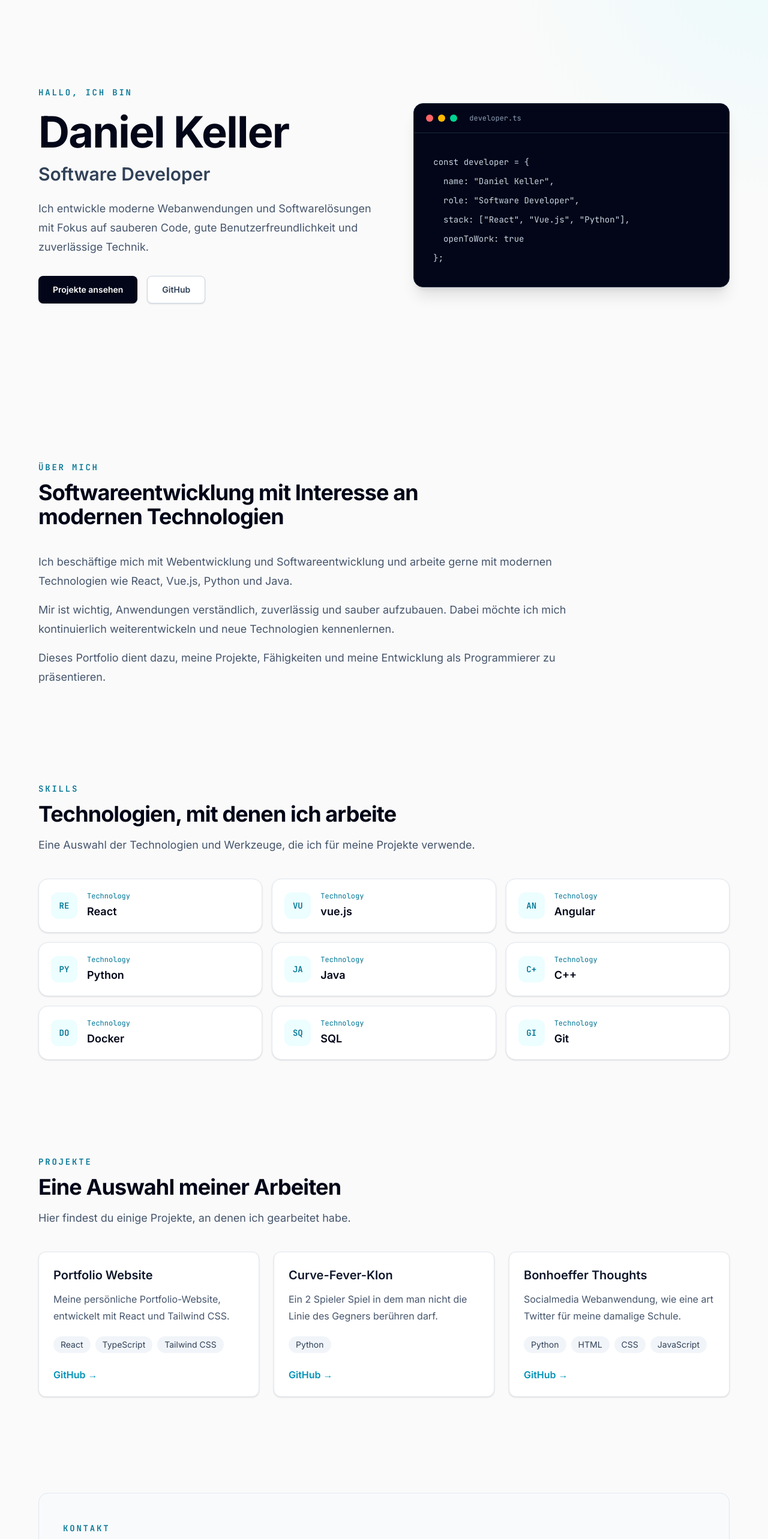
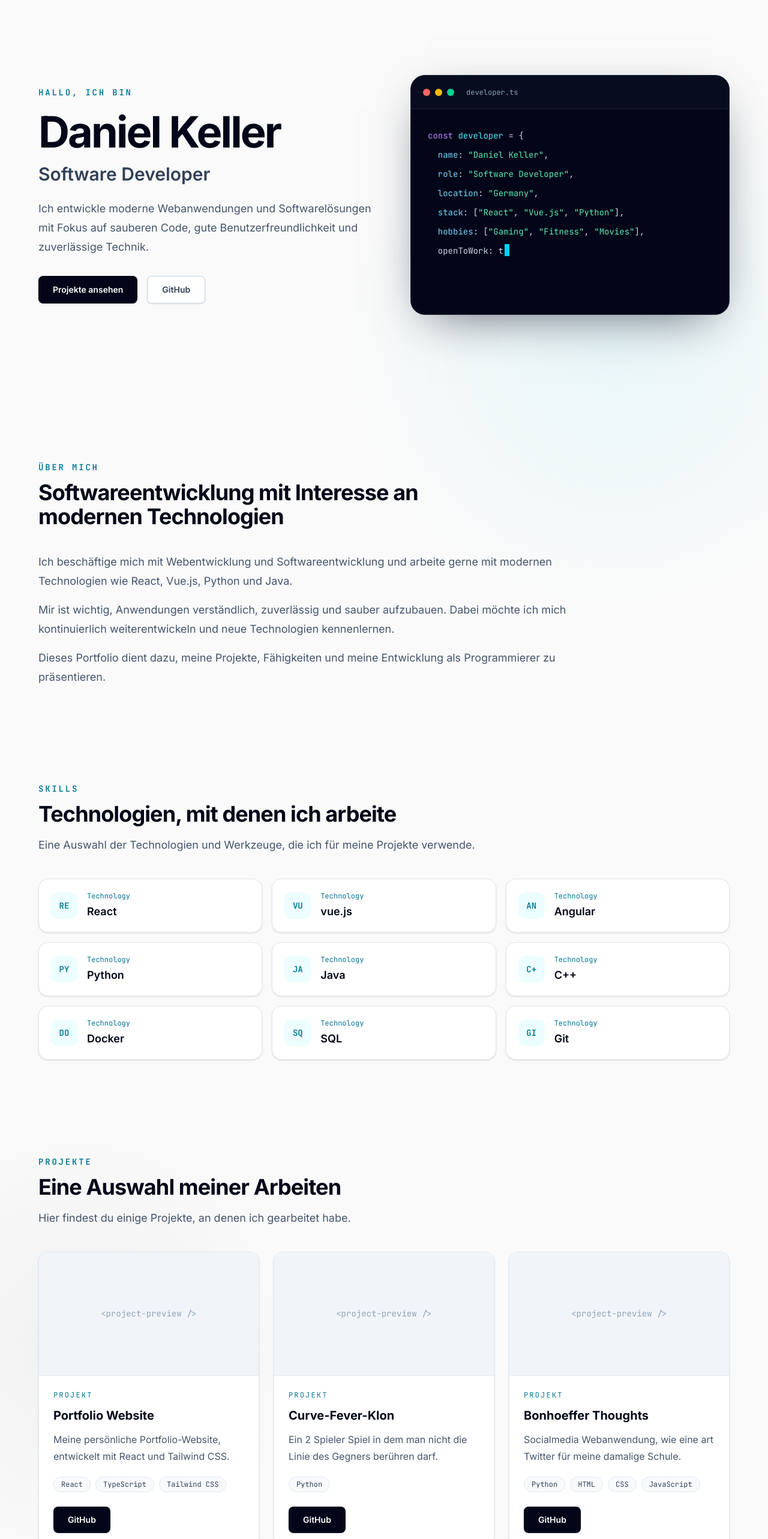
Before and after one commit to IXDemyx/portfolio, a React (Vite) app: page / in a window 1280 px wide. Shown: the part 100-2666 px from the top of the page at 60% size. Built offline with nearby package versions, Linux system fonts and the light colour scheme.

Commit message:
CodeWindow added, projects cards update

```diff
--- a/src/components/CodeWindow.tsx
+++ b/src/components/CodeWindow.tsx
@@ -0,0 +1,208 @@
+import { useEffect, useMemo, useState } from "react";
+import type { ReactNode } from "react";
+import profile from "../data/profile";
+
+interface CodeLine {
+  content: ReactNode;
+  plainText: string;
+}
+
+function CodeWindow() {
+  const lines = useMemo<CodeLine[]>(
+  () => [
+    {
+      plainText: "const developer = {",
+      content: (
+        <>
+          <span className="text-purple-400">const</span>{" "}
+          <span className="text-cyan-300">developer</span>{" "}
+          <span className="text-slate-300">= {"{"}</span>
+        </>
+      ),
+    },
+    {
+      plainText: `  name: "${profile.name}",`,
+      content: (
+        <>
+          {"  "}
+          <span className="text-sky-300">name</span>
+          <span className="text-slate-300">: </span>
+          <span className="text-emerald-300">"{profile.name}"</span>
+          <span className="text-slate-300">,</span>
+        </>
+      ),
+    },
+    {
+      plainText: `  role: "${profile.title}",`,
+      content: (
+        <>
+          {"  "}
+          <span className="text-sky-300">role</span>
+          <span className="text-slate-300">: </span>
+          <span className="text-emerald-300">"{profile.title}"</span>
+          <span className="text-slate-300">,</span>
+        </>
+      ),
+    },
+    {
+      plainText: '  location: "Germany",',
+      content: (
+        <>
+          {"  "}
+          <span className="text-sky-300">location</span>
+          <span className="text-slate-300">: </span>
+          <span className="text-emerald-300">"Germany"</span>
+          <span className="text-slate-300">,</span>
+        </>
+      ),
+    },
+    {
+  plainText: '  stack: ["React", "Vue.js", "Python"],',
+  content: (
+    <>
+      {"  "}
+      <span className="text-sky-300">stack</span>
+      <span className="text-slate-300">: [</span>
+      <span className="text-emerald-300">"React"</span>
+      <span className="text-slate-300">, </span>
+      <span className="text-emerald-300">"Vue.js"</span>
+      <span className="text-slate-300">, </span>
+      <span className="text-emerald-300">"Python"</span>
+      <span className="text-slate-300">],</span>
+    </>
+  ),
+},
+{
+  plainText: '  hobbies: ["Gaming", "Fitness", "Movies"],',
+  content: (
+    <>
+      {"  "}
+      <span className="text-sky-300">hobbies</span>
+      <span className="text-slate-300">: [</span>
+      <span className="text-emerald-300">"Gaming"</span>
+      <span className="text-slate-300">, </span>
+      <span className="text-emerald-300">"Fitness"</span>
+      <span className="text-slate-300">, </span>
+      <span className="text-emerald-300">"Movies"</span>
+      <span className="text-slate-300">],</span>
+    </>
+  ),
+},
+
+    {
+      plainText: "  openToWork: true",
+      content: (
+        <>
+          {"  "}
+          <span className="text-sky-300">openToWork</span>
+          <span className="text-slate-300">: </span>
+          <span className="text-orange-300">true</span>
+        </>
+      ),
+    },
+    {
+      plainText: "};",
+      content: <span className="text-slate-300">{"};"}</span>,
+    },
+    {
+      plainText: "export default developer;",
+      content: (
+        <>
+          <span className="text-purple-400">export default</span>{" "}
+          <span className="text-cyan-300">developer</span>
+          <span className="text-slate-300">;</span>
+        </>
+      ),
+    },
+  ],
+  [profile.name, profile.title],
+);
+
+  const [visibleLines, setVisibleLines] = useState(0);
+  const [visibleCharacters, setVisibleCharacters] = useState(0);
+  const [finished, setFinished] = useState(false);
+
+  useEffect(() => {
+    const reduceMotion = window.matchMedia(
+      "(prefers-reduced-motion: reduce)",
+    ).matches;
+
+    if (reduceMotion) {
+      // eslint-disable-next-line react-hooks/set-state-in-effect
+      setVisibleLines(lines.length);
+      setFinished(true);
+      return;
+    }
+
+    let timeoutId: ReturnType<typeof setTimeout>;
+
+    const currentLine = lines[visibleLines];
+
+    if (!currentLine) {
+      setFinished(true);
+      return;
+    }
+
+    if (visibleCharacters < currentLine.plainText.length) {
+      timeoutId = setTimeout(() => {
+        setVisibleCharacters((value) => value + 1);
+      }, 28);
+    } else {
+      timeoutId = setTimeout(() => {
+        setVisibleLines((value) => value + 1);
+        setVisibleCharacters(0);
+      }, 120);
+    }
+
+    return () => clearTimeout(timeoutId);
+  }, [lines, visibleLines, visibleCharacters]);
+
+  return (
+    <div className="h-100 overflow-hidden rounded-3xl border border-slate-800 bg-slate-950 shadow-[0_25px_80px_-30px_rgba(15,23,42,0.7)]">
+      <div className="flex h-14 items-center gap-2 border-b border-slate-800/80 bg-slate-900/40 px-5">
+        <span className="h-3 w-3 rounded-full bg-red-400" />
+        <span className="h-3 w-3 rounded-full bg-amber-400" />
+        <span className="h-3 w-3 rounded-full bg-emerald-400" />
+
+        <span className="ml-3 font-mono text-xs text-slate-400">
+          developer.ts
+        </span>
+      </div>
+
+      <div className="h-84 overflow-hidden p-7 font-mono text-sm leading-8">
+        {lines.map((line, index) => {
+          const isCompleted = index < visibleLines;
+          const isCurrent = index === visibleLines;
+
+          return (
+            <div key={line.plainText} className="min-h-8 whitespace-pre">
+              {isCompleted && line.content}
+
+              {isCurrent && (
+                <>
+                  <span className="text-slate-300">
+                    {line.plainText.slice(0, visibleCharacters)}
+                  </span>
+
+                  <span
+                    aria-hidden="true"
+                    className="ml-0.5 inline-block h-5 w-2 translate-y-1 bg-cyan-400"
+                  />
+                </>
+              )}
+
+              {finished && index === lines.length - 1 && (
+                <span
+                  aria-hidden="true"
+                  className="ml-0.5 inline-block h-5 w-2 translate-y-1 animate-pulse bg-cyan-400"
+                />
+              )}
+            </div>
+          );
+        })}
+      </div>
+    </div>
+  );
+}
+
+export default CodeWindow;
--- a/src/components/Navbar.tsx
+++ b/src/components/Navbar.tsx
@@ -15,7 +15,7 @@ function Navbar() {
     <header className="sticky top-0 z-50 border-b border-slate-200 bg-white/90 backdrop-blur">
       <div className="mx-auto flex max-w-6xl items-center justify-between px-6 py-4">
         <a href="#home" className="text-xl font-bold text-cyan-600">
-          Welcome
+          DK
         </a>
 
         <nav className="hidden gap-6 text-slate-700 md:flex">
--- a/src/components/ProjectCard.tsx
+++ b/src/components/ProjectCard.tsx
@@ -1,4 +1,5 @@
 import type { Project } from "../data/projects";
+import Button from "./Button";
 
 interface ProjectCardProps {
   project: Project;
@@ -6,46 +7,58 @@ interface ProjectCardProps {
 
 function ProjectCard({ project }: ProjectCardProps) {
   return (
-    <article className="flex h-full flex-col rounded-xl border border-slate-200 bg-white p-6 shadow-sm transition hover:-translate-y-1 hover:border-cyan-400 hover:shadow-lg">
-      <h3 className="mb-3 text-xl font-semibold text-slate-900">
+    <article className="group flex h-full flex-col overflow-hidden rounded-2xl border border-slate-200 bg-white shadow-sm transition duration-300 hover:-translate-y-1 hover:shadow-xl">
+      <div className="aspect-video overflow-hidden border-b border-slate-200 bg-slate-100">
+        {project.image ? (
+          <img
+            src={project.image}
+            alt={`Vorschau von ${project.title}`}
+            className="h-full w-full object-cover transition duration-500 group-hover:scale-105"
+          />
+        ) : (
+          <div className="flex h-full items-center justify-center">
+            <span className="font-mono text-sm text-slate-400">
+              {"<project-preview />"}
+            </span>
+          </div>
+        )}
+      </div>
+
+      <div className="flex flex-1 flex-col p-6">
+        <p className="font-mono text-xs uppercase tracking-[0.18em] text-cyan-700">
+          Projekt
+        </p>
+
+        <h3 className="mt-3 text-xl font-bold text-slate-950">
           {project.title}
         </h3>
 
-      <p className="mb-5 flex-1 leading-7 text-slate-600">
+        <p className="mt-3 flex-1 leading-7 text-slate-600">
           {project.description}
         </p>
 
-      <div className="mb-6 flex flex-wrap gap-2">
+        <div className="mt-5 flex flex-wrap gap-2">
           {project.technologies.map((technology) => (
             <span
               key={technology}
-            className="rounded-full bg-slate-100 px-3 py-1 text-sm text-slate-700"
+              className="rounded-full border border-slate-200 bg-slate-50 px-3 py-1 font-mono text-xs text-slate-700"
             >
               {technology}
             </span>
           ))}
         </div>
 
-      <div className="flex flex-wrap gap-4">
-        <a
-          href={project.github}
-          target="_blank"
-          rel="noreferrer"
-          className="font-semibold text-cyan-600 transition hover:text-cyan-500"
-        >
-          GitHub →
-        </a>
+        <div className="mt-6 flex flex-wrap gap-3">
+          <Button href={project.github} external>
+            GitHub
+          </Button>
 
           {project.demo && (
-          <a
-            href={project.demo}
-            target="_blank"
-            rel="noreferrer"
-            className="font-semibold text-slate-700 transition hover:text-cyan-600"
-          >
-            Live-Demo →
-          </a>
+            <Button href={project.demo} variant="secondary" external>
+              Live-Demo
+            </Button>
           )}
+        </div>
       </div>
     </article>
   );
--- a/src/data/projects.ts
+++ b/src/data/projects.ts
@@ -4,6 +4,7 @@ export interface Project {
   technologies: string[];
   github: string;
   demo?: string;
+  image?: string;
 }
 
 const projects: Project[] = [
--- a/src/index.css
+++ b/src/index.css
@@ -30,10 +30,10 @@ body {
   min-width: 320px;
   min-height: 100vh;
   background:
-    radial-gradient(circle at top right, rgb(207 250 254 / 35%), transparent 28rem),
+    radial-gradient(circle at 80% 20%, rgb(34 211 238 / 0.08), transparent 28rem),
+    radial-gradient(circle at 10% 70%, rgb(15 23 42 / 0.04), transparent 24rem),
     #fafafa;
 }
-
 a,
 button {
   -webkit-tap-highlight-color: transparent;
--- a/src/sections/Hero.tsx
+++ b/src/sections/Hero.tsx
@@ -1,5 +1,6 @@
 import profile from "../data/profile";
 import Button from "../components/Button";
+import CodeWindow from "../components/CodeWindow";
 
 function Hero() {
   return (
@@ -7,13 +8,13 @@ function Hero() {
       id="home"
       className="flex min-h-[calc(100vh-72px)] items-center px-6 py-16"
     >
-      <div className="mx-auto grid w-full max-w-6xl gap-10 lg:grid-cols-[1fr_0.9fr] lg:items-center">
-        <div className="max-w-2xl">
+      <div className="mx-auto grid w-full max-w-6xl gap-8 lg:grid-cols-[1.05fr_0.95fr] lg:items-center">
+        <div className="max-w-xl">
           <p className="font-mono text-sm font-semibold uppercase tracking-[0.2em] text-cyan-700">
             Hallo, ich bin
           </p>
 
-          <h1 className="mt-5 text-5xl font-bold tracking-tight text-slate-950 sm:text-6xl lg:text-7xl">
+          <h1 className="mt-5 text-5xl font-bold tracking-[-0.04em] text-slate-950 sm:text-6xl lg:text-7xl">
             {profile.name}
           </h1>
 
@@ -28,37 +29,16 @@ function Hero() {
           <div className="mt-8 flex flex-wrap gap-4">
             <Button href="#projects">Projekte ansehen</Button>
 
-            <Button
-              href={profile.github}
-              variant="secondary"
-              external
-            >
+            <Button href={profile.github} variant="secondary" external>
               GitHub
             </Button>
           </div>
         </div>
 
-        <div className="hidden lg:block">
-          <div className="overflow-hidden rounded-2xl border border-slate-800 bg-slate-950 shadow-xl">
-            <div className="flex items-center gap-2 border-b border-slate-800 px-5 py-4">
-              <span className="h-3 w-3 rounded-full bg-red-400" />
-              <span className="h-3 w-3 rounded-full bg-amber-400" />
-              <span className="h-3 w-3 rounded-full bg-emerald-400" />
+        <div className="relative hidden lg:block">
+          <div className="absolute inset-0 -z-10 scale-90 rounded-full bg-cyan-300/30 blur-3xl" />
 
-              <span className="ml-3 font-mono text-xs text-slate-400">
-                developer.ts
-              </span>
-            </div>
-
-            <pre className="p-8 font-mono text-sm leading-8 text-slate-300">
-              <code>{`const developer = {
-  name: "${profile.name}",
-  role: "${profile.title}",
-  stack: ["React", "Vue.js", "Python"],
-  openToWork: true
-};`}</code>
-            </pre>
-          </div>
+          <CodeWindow />
         </div>
       </div>
     </section>
```
Lines whose indentation alone changed are shown as unchanged.
